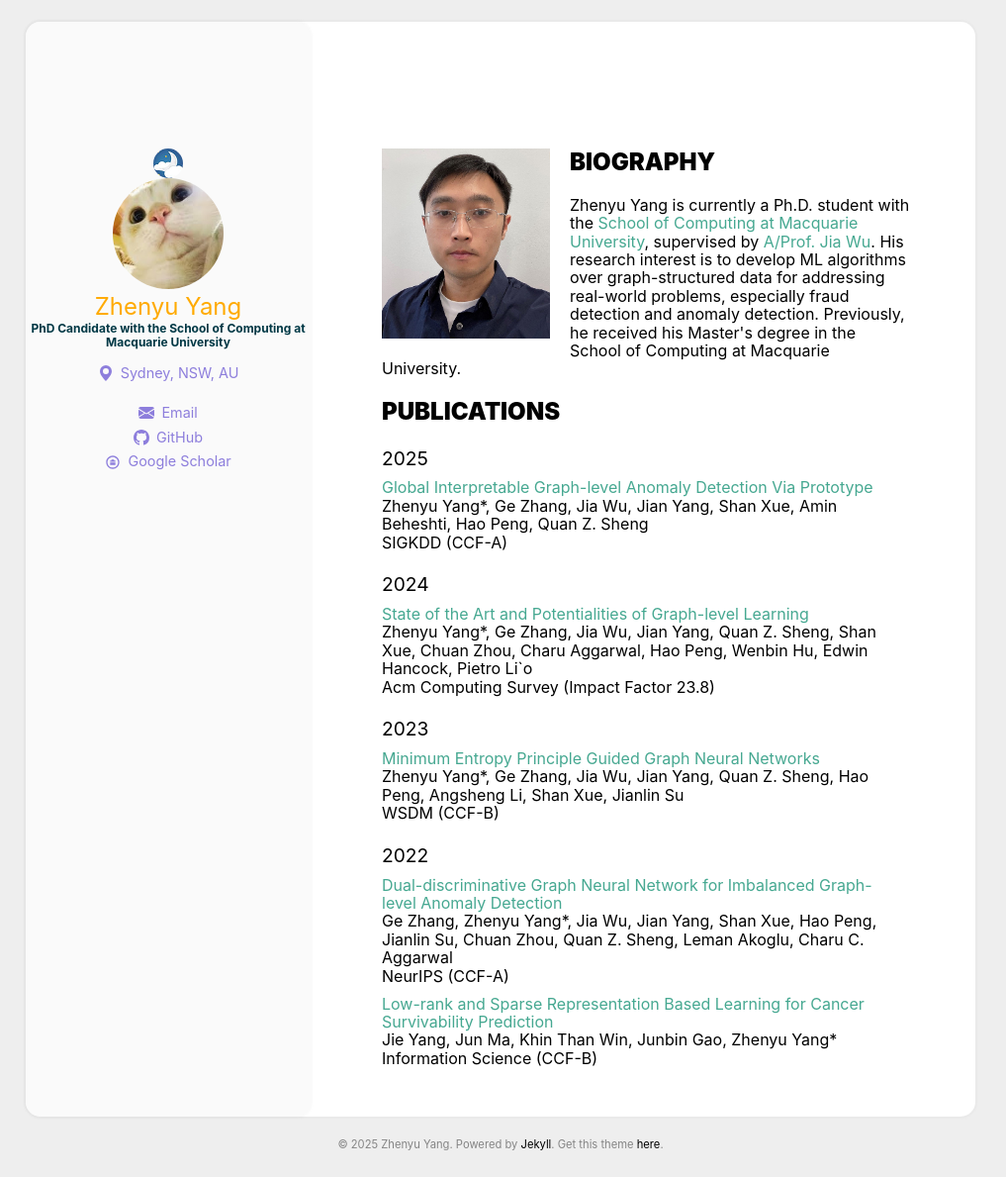
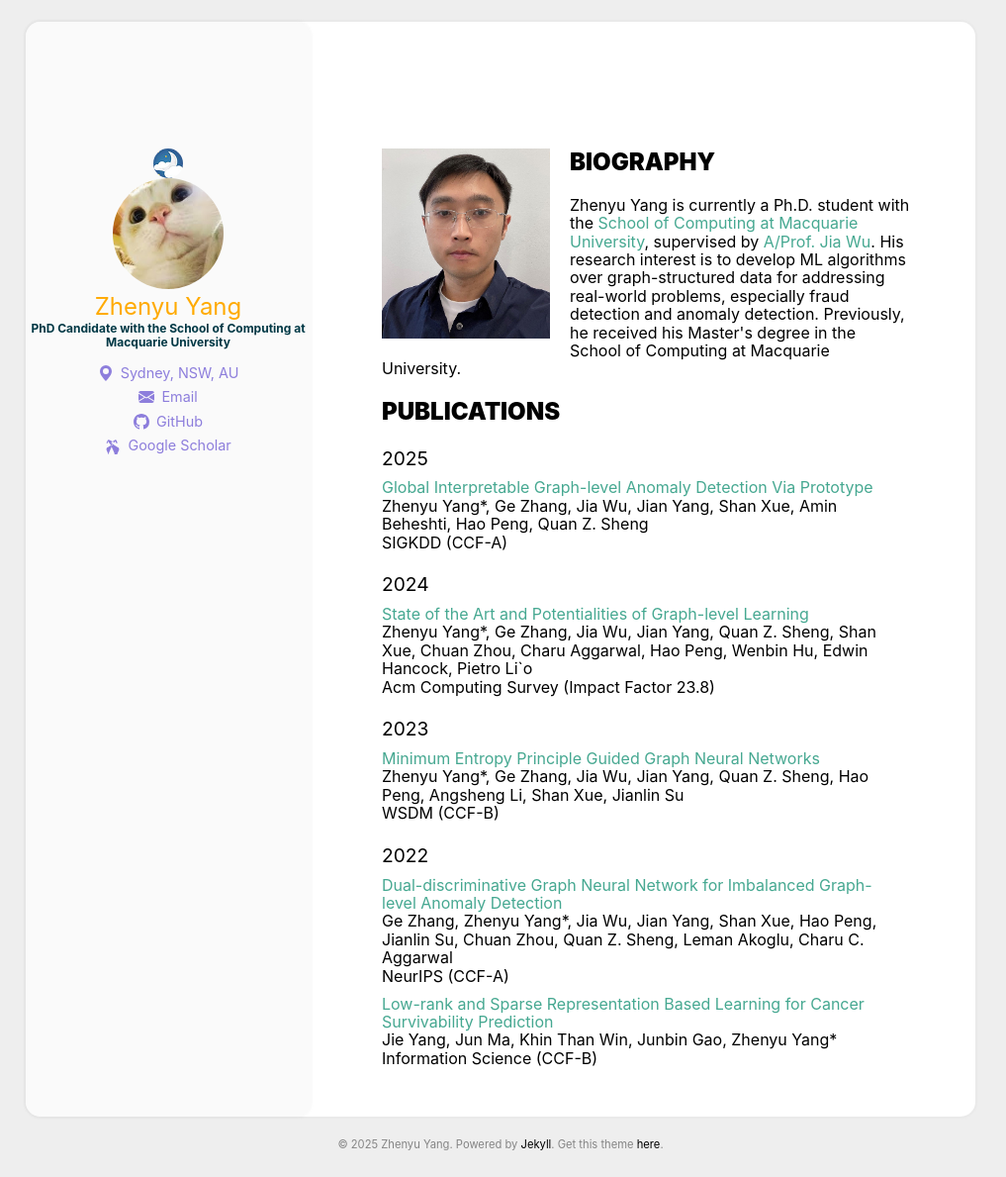
Before and after one commit to ZhenyuYangMQ/ZhenyuYangMQ.github.io, a Jekyll site: the page built from index.html, in a window 1280 px wide. Shown: the whole page at 99% size, without its empty margins (134-1151 px from the left). Built offline with Jekyll 4.4.1, drawn with Linux system fonts in a browser that asks for light colours.

Commit message:
Update header.html

```diff
--- a/_includes/header.html
+++ b/_includes/header.html
@@ -12,6 +12,7 @@
     <span class="header_job">{{ site.user.job }}</span>
     <span class="header_mes">{{ site.user.message }}</span>
 
+
     <div class="contact_links">
       {% if site.user.location %}
       <span class="contact_link"> <svg xmlns="http://www.w3.org/2000/svg" width="16" height="16" fill="currentColor" class="bi bi-geo-alt-fill" viewBox="0 0 16 16">
@@ -20,8 +21,6 @@
         {{ site.user.location }}
       </span>
       {% endif %}
-
-    <div class="contact_links">
       {% if site.user.email %}
       <a href="{{ site.user.email }}" class="contact_link">
         <svg xmlns="http://www.w3.org/2000/svg" width="16" height="16" fill="currentColor" class="bi bi-envelope-fill" viewBox="0 0 16 16">
@@ -40,8 +39,7 @@
       {% endif %}
       {% if site.user.google_scholar %}
       <a href="{{ site.user.google_scholar }}" target="_blank" rel="noopener noreferrer" class="contact_link">
-        <svg xmlns="http://www.w3.org/2000/svg" width="16" height="16" fill="currentColor" viewBox="0 0 24 24">
-            <path d="M12 2C6.48 2 2 6.48 2 12s4.48 10 10 10 10-4.48 10-10S17.52 2 12 2zm0 18c-4.41 0-8-3.59-8-8s3.59-8 8-8 8 3.59 8 8-3.59 8-8 8zm-2-12h4v1.5h-4zM8 9.5h8V11H8zm0 2h8v1.5H8zm0 2h8V16H8z"/>
+        <svg xmlns="http://www.w3.org/2000/svg" width="16" height="16" fill="currentColor" viewBox="0 0 576 512"><path d="M381.5 13.7c16.3-4.5 33.7 4.4 38.2 20.7L453.9 112c3.5 12.3-3.1 25.7-15.4 29.2s-25.7-3.1-29.2-15.4L382 68.3 252.3 226.5c-9.1 10.9-12 26.2-7.3 40.5L347.1 501.9c12.3 44.5-9.3 90.7-53.8 103L243 621.5c-44.5 12.3-90.7-9.3-103-53.8L59.8 385c-12.3-44.5 9.3-90.7 53.8-103L327.9 146.4c9.1-10.9 12-26.2 7.3-40.5L144.1 13.7c-16.3-4.5-33.7 4.4-38.2 20.7L62.1 112c-3.5 12.3 3.1 25.7 15.4 29.2s25.7-3.1 29.2-15.4L109.1 68.3 238.8 226.5c9.1 10.9 12 26.2 7.3 40.5L144.1 501.9c-12.3 44.5 9.3 90.7 53.8 103L333 621.5c44.5 12.3 90.7-9.3 103-53.8L516.2 385c12.3-44.5-9.3-90.7-53.8-103L248.1 146.4c-9.1-10.9-12-26.2-7.3-40.5L381.5 13.7z"/>
         </svg>
         Google Scholar
       </a>
```
